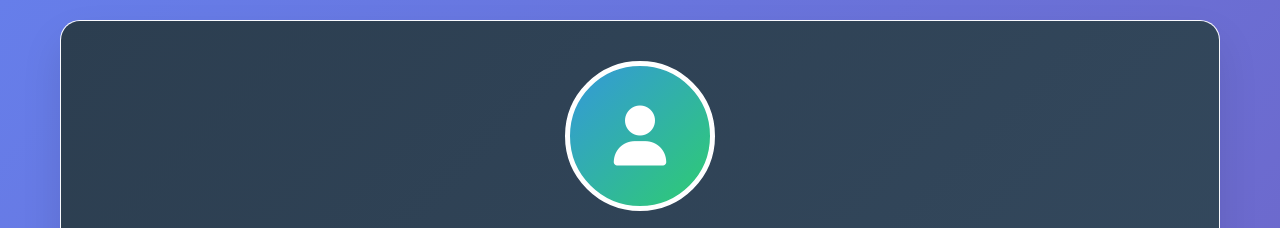
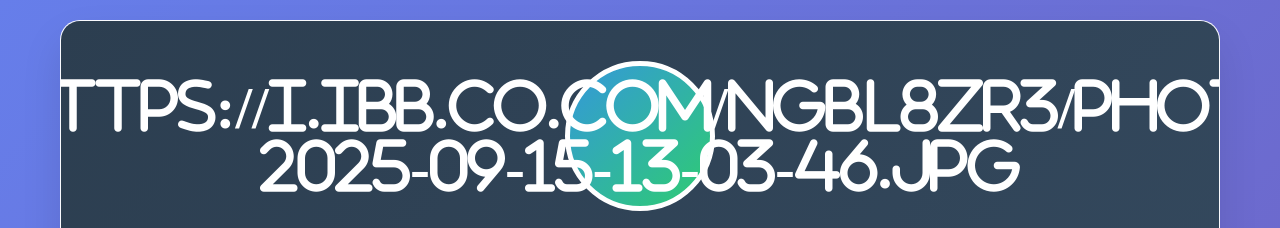
Before and after one commit to robiulislamop/robiulislamop.github.io, a plain HTML site: page index.html in a window 1280 px wide. Shown: the top 228 px of the page. Drawn offline with Linux system fonts and the light colour scheme.

Commit message:
Update index.html

```diff
--- a/index.html
+++ b/index.html
@@ -294,7 +294,7 @@
         <!-- Header Section -->
         <div class="header-section">
             <div class="profile-image">
-                <i class="fas fa-user"></i>
+                <i class="fas fa-user">https://i.ibb.co.com/NgbL8zr3/PHOTO-2025-09-15-13-03-46.jpg</i>
             </div>
             <h1 class="name">MD. ROBIUL ISLAM</h1>
             <p class="title typing-animation">Security Professional & Technical Expert</p>
```
